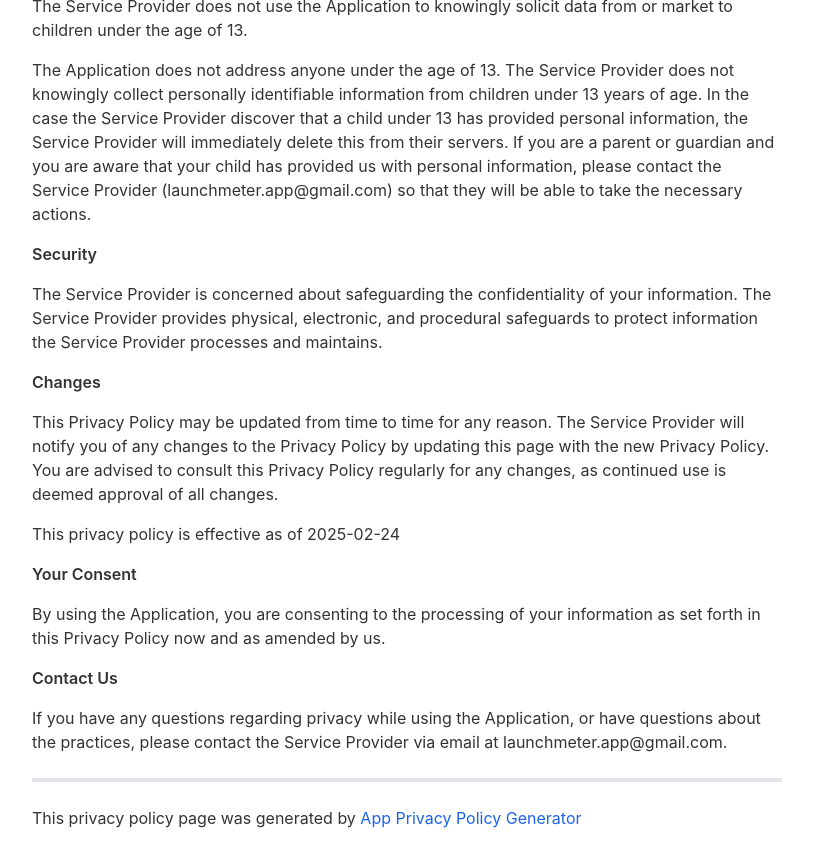
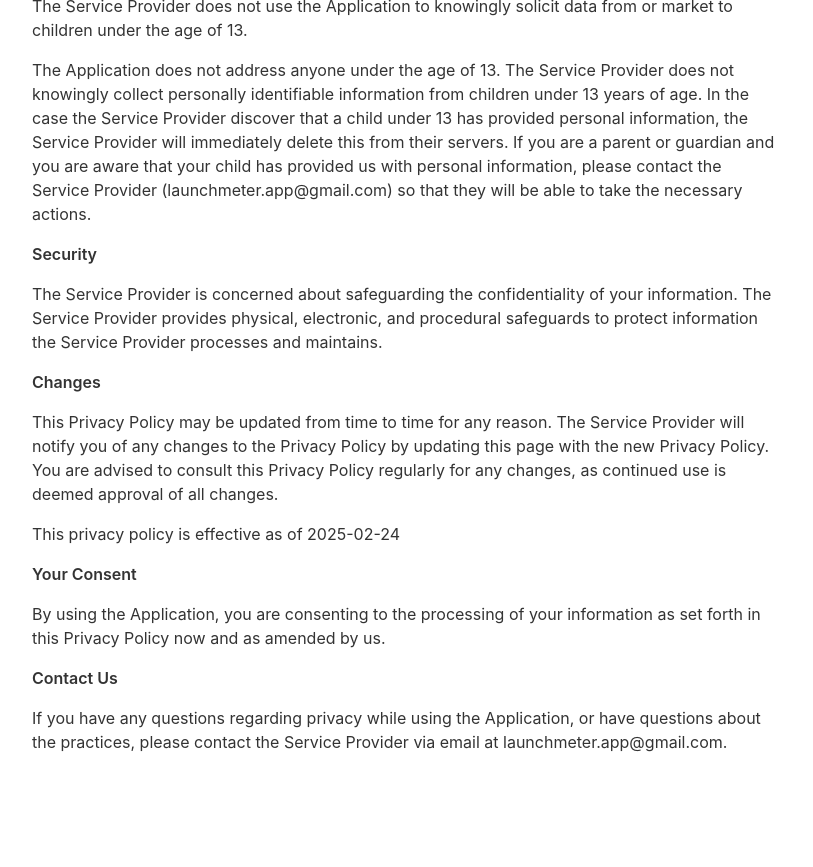
Before and after one commit to Cypressok/launchmeter, a Jekyll site: the page built from _pages/privacypolicy.md, in a window 1280 px wide and 900 px high, scrolled down 1787 px. Shown: the top 867 px of the window, without its empty margins (233-1046 px from the left). Built offline with Jekyll 4.4.1, drawn with Linux system fonts in a browser that asks for light colours; nearby versions of some CDN libraries; after the commit the page ends 2611 px from its top, so only the background shows below that.

Commit message:
Update privacypolicy.md

```diff
--- a/_pages/privacypolicy.md
+++ b/_pages/privacypolicy.md
@@ -74,7 +74,3 @@ By using the Application, you are consenting to the processing of your informati
 **Contact Us**
 
 If you have any questions regarding privacy while using the Application, or have questions about the practices, please contact the Service Provider via email at launchmeter.app@gmail.com.
-
-* * *
-
-This privacy policy page was generated by [App Privacy Policy Generator](https://app-privacy-policy-generator.nisrulz.com/)
```
